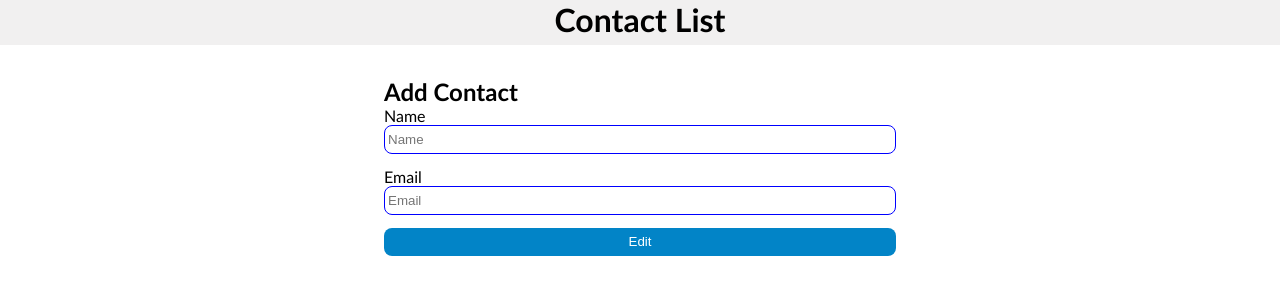
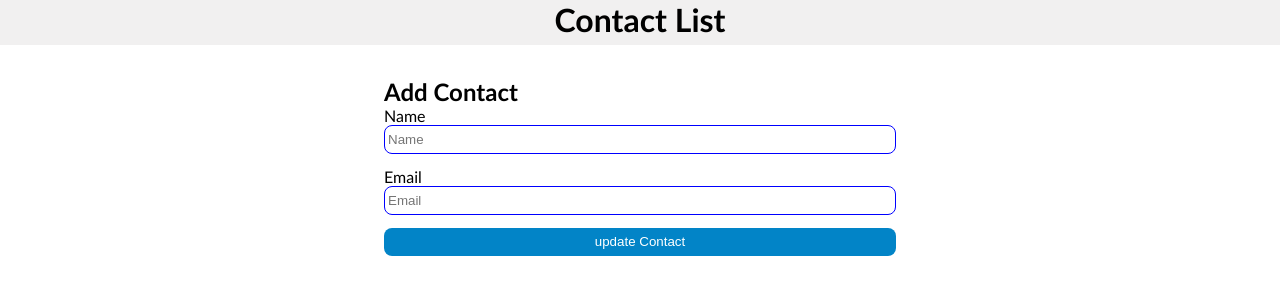
Before and after one commit to esmailireza/ContactList-Project, a React (Create React App) app: page /edit/1 in a window 1280 px wide. Shown: the top 300 px of the page. Built offline with nearby package versions, Linux system fonts and the light colour scheme; no server answers.

Commit message:
renamed edit button

```diff
--- a/src/components/EditContact.js
+++ b/src/components/EditContact.js
@@ -11,7 +11,7 @@ const EditContact = ({ editFormHandler, history, match }) => {
     }
 
     e.preventDefault();
-    editFormHandler(contact);
+    editFormHandler(contact, match.params.id);
     setContact({ name: "", email: "" });
     history.push("/");
   };
@@ -52,7 +52,7 @@ const EditContact = ({ editFormHandler, history, match }) => {
           placeholder="Email"
         />
         <button type="submit" className={styles.btn}>
-          Edit
+          update Contact
         </button>
       </form>
     </main>
```
